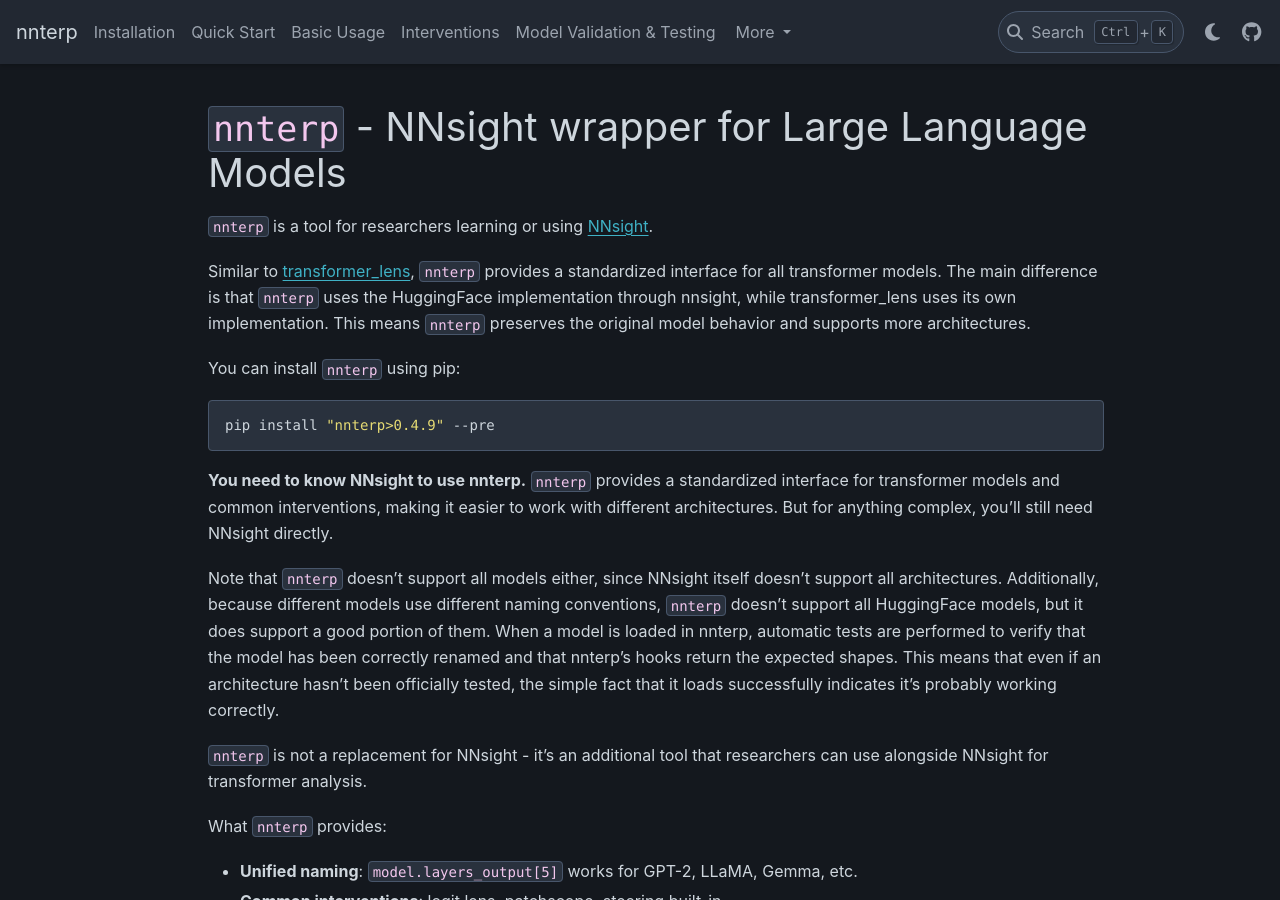
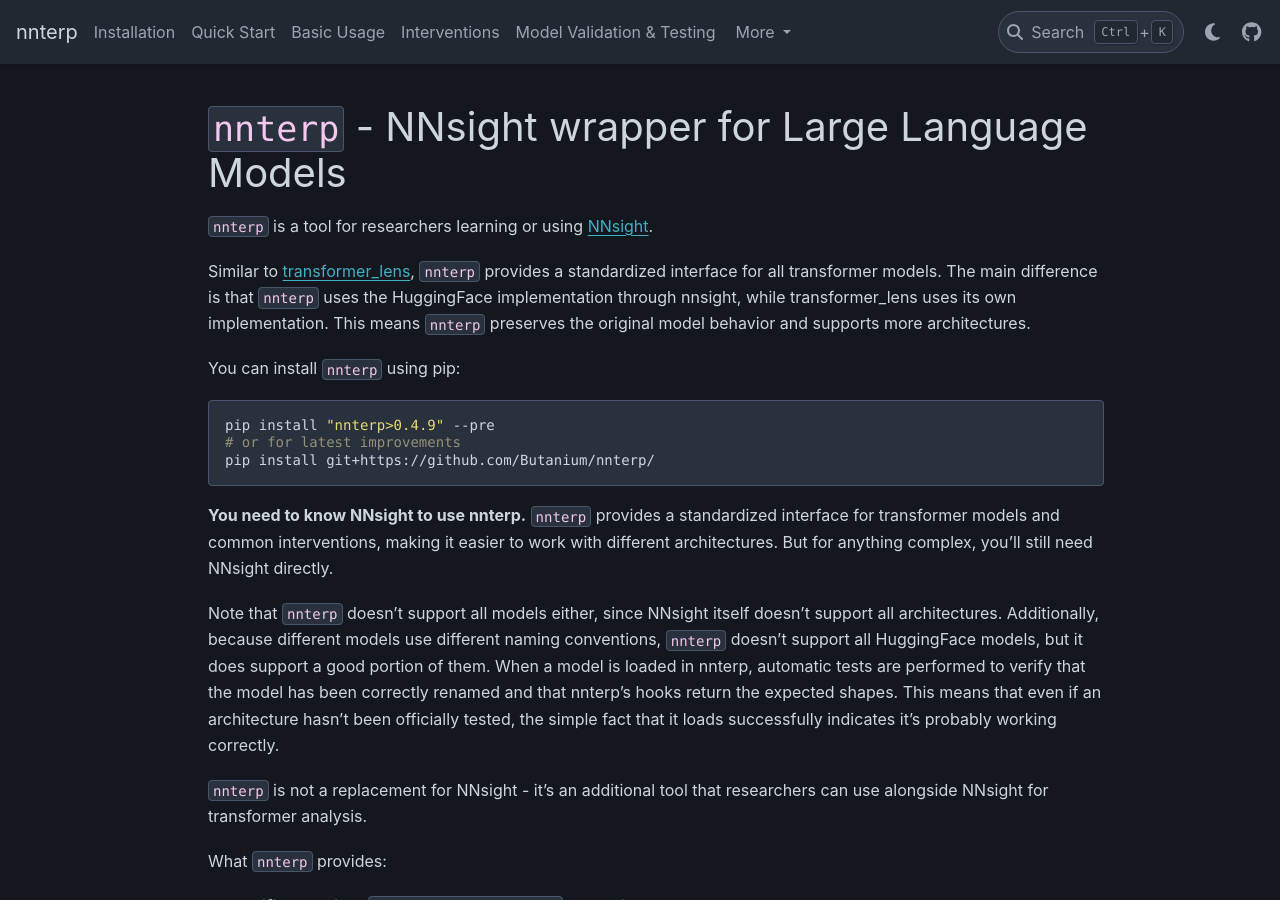
Before and after one commit to Butanium/nnterp, a Sphinx documentation site: the page built from docs/index.rst, in a window 1280 px wide and 900 px high. Built offline with Sphinx 7.4.7 and the PyData theme 0.15.4, drawn with Linux system fonts in a browser that asks for light colours.

Commit message:
added install from git

```diff
--- a/docs/index.rst
+++ b/docs/index.rst
@@ -10,6 +10,8 @@
 .. code-block:: bash
 
    pip install "nnterp>0.4.9" --pre
+   # or for latest improvements
+   pip install git+https://github.com/Butanium/nnterp/
 
 **You need to know NNsight to use nnterp.** ``nnterp`` provides a standardized interface for transformer models and common interventions, making it easier to work with different architectures. But for anything complex, you'll still need NNsight directly.
 
```
